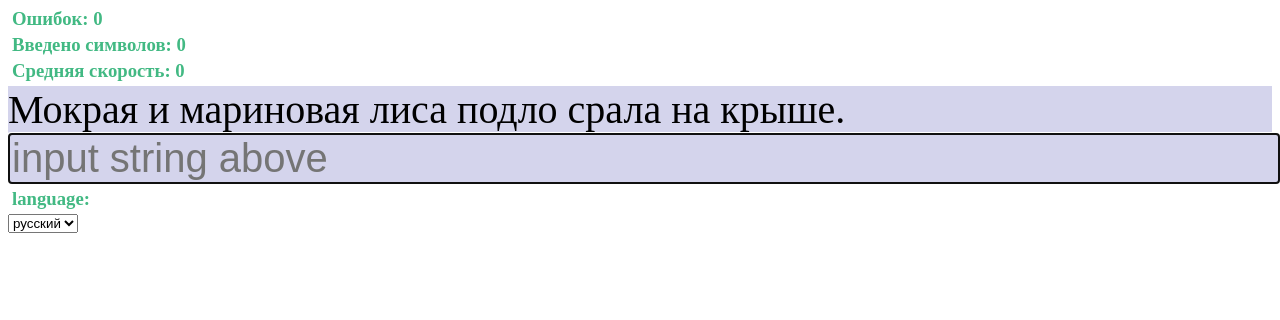
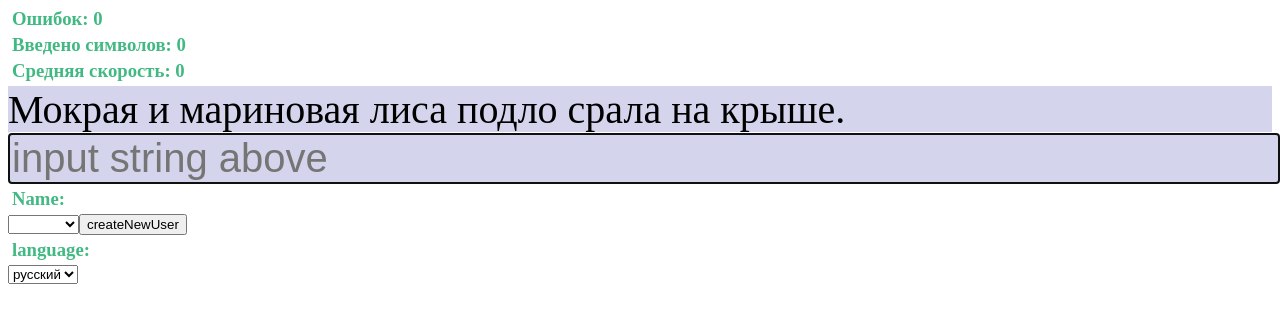
Before and after one commit to SergiyShest/KlavaVue, a Vue app: page / in a window 1280 px wide. Shown: the top 320 px of the page. Built offline with nearby package versions, Linux system fonts and the light colour scheme.

Commit message:
Добавлена кнопка

```diff
--- a/src/components/klava.vue
+++ b/src/components/klava.vue
@@ -17,6 +17,7 @@
 <script>
 
     import { GetKvasiText } from "./TextCreation.js";
+
     import watcher from "./watcher.vue";
     import klavaInp from "./klavaInp.vue";
     import setting from "./setting.vue";
@@ -57,6 +58,7 @@
                 else
                 {
                     this.placeholder = 'press enter for continue';
+
                     this.AllExample = GetKvasiText(this.sentationCount, this.lang);
                 }
             }
--- a/src/components/setting.vue
+++ b/src/components/setting.vue
@@ -1,11 +1,16 @@
 <template>
     <div class="setting">
+        <h3>Name: </h3>
+        <select v-model="userName">
+            <option selected>{{currentUser}}</option>
+            <option v-for="user in users" >{{user}}</option>
+        </select>
+        <button @cluck="createNewUser">createNewUser</button>
         <h3>language: </h3>
-        <select v-model="selectedLang" >
-
-            <option selected >русский</option>
+        <select v-model="selectedLang">
+            <option selected>русский</option>
             <option>english</option>
-</select>
+        </select>
     </div>
 </template>
 <script>
@@ -16,13 +21,15 @@
         },
         data() {
             return {
-                selectedLang: 'русский'
+                selectedLang: 'русский',
+                currentUser: 'Sergiy',
+                users: ['Sergiy',"Сережа","Саша"]
             }
         }
         , watch: {
             selectedLang: function (newVal) {
-              var  val = 'en';
-                if (newVal == 'русский')val='ru'
+                var val = 'en';
+                if (newVal == 'русский') val = 'ru'
 
                 this.$emit('langChanged', val);
             }
--- a/src/components/watcher.vue
+++ b/src/components/watcher.vue
@@ -24,7 +24,6 @@
         },
         methods: {
             getMin: function (milliSec,count) {
-               // return Math.floor(milliSec / (1000 * 60),2);
                 return Math.round(60 / ((milliSec / count )/1000),10) ;
             }
 
@@ -34,16 +33,16 @@
                 var dat = new Date();
 
                 if (this.inputedCharCount == 0 || this.timeBegin==0) {
-                    //init date on new
+                    //init date first time
                     this.timeBegin = dat.getTime();
                     this.tickTime = this.timeBegin;
                 } else {
                     var tick = dat.getTime() - this.tickTime;
                     var tickFromBegin = dat.getTime() - this.timeBegin;
                     console.log('tick=' + tickFromBegin + ' time=' + tick+'  timeBegin='+60/(tick/1000));
-                    this.currentSpeed = this.getMin(tick,1);
+                    this.currentSpeed = this.getMin(tick,1);//
                     this.totalSpeed = this.getMin(tickFromBegin, this.inputedCharCount);
-                    this.tickTime = dat.getTime();
+                    this.tickTime = dat.getTime();//save time
 
 
                 }
```
Also changed, not shown: 1 other file (tests, documents, lock files or other folders).
